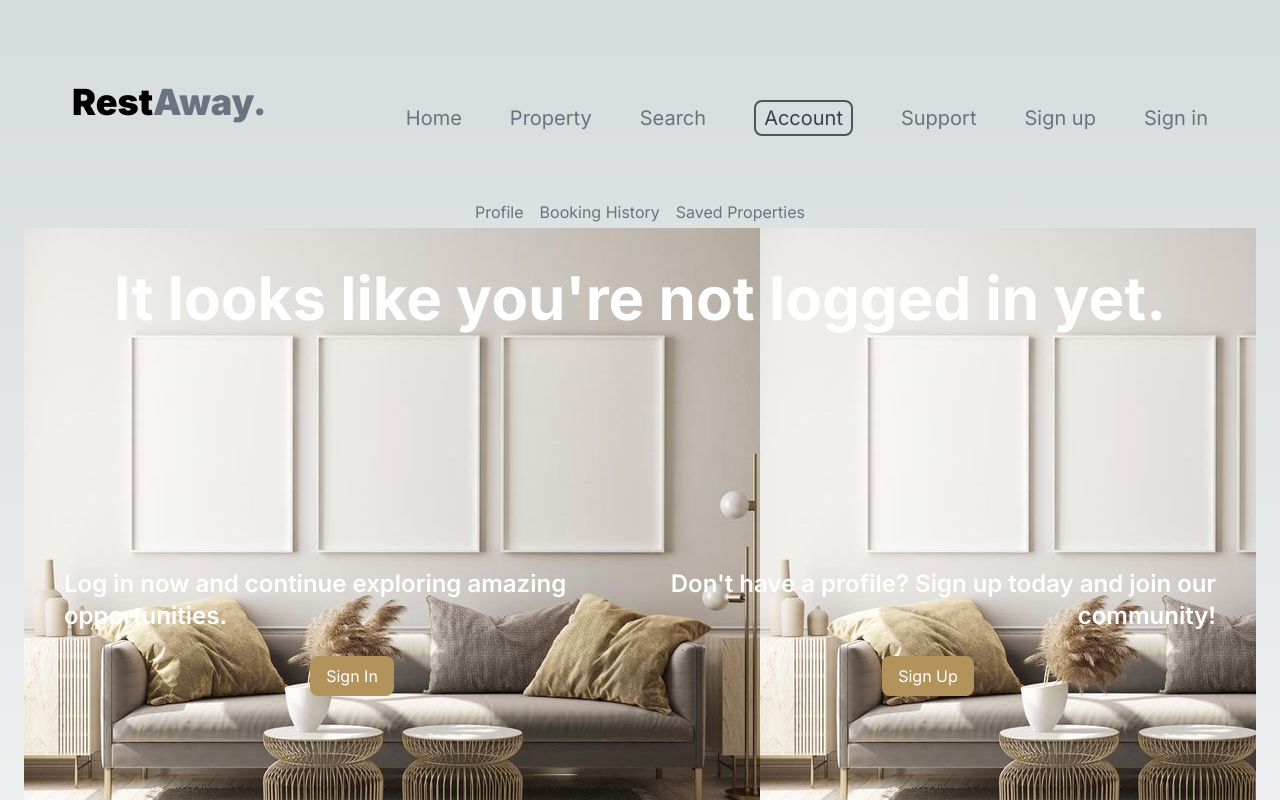
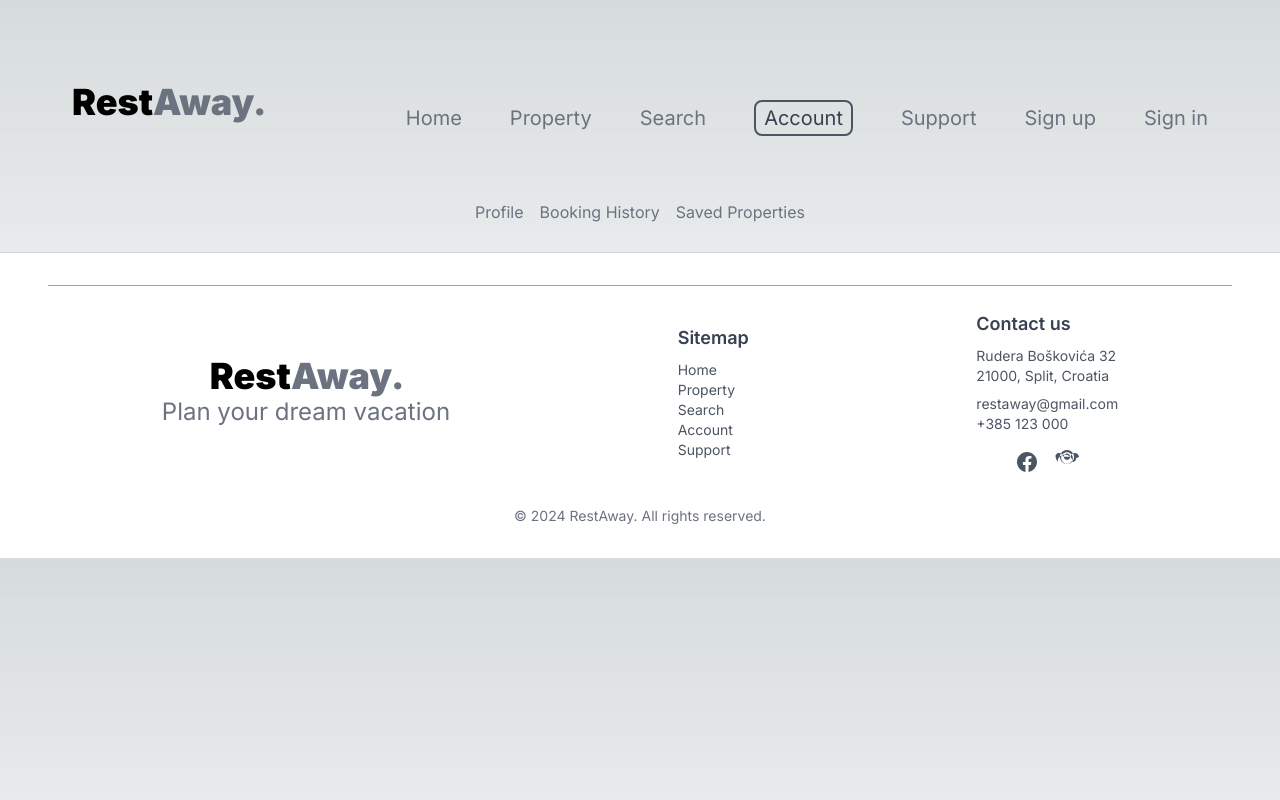
Before and after one commit to dariamilic/korisnicka-sucelja, a Next.js app in the folder rest_away_booking_project/: page /account in a window 1280 px wide. Shown: the top 800 px of the page. Built offline with nearby package versions, Linux system fonts and the light colour scheme.

Commit message:
deleted page design for account

```diff
--- a/rest_away_booking_project/src/app/account/_components/navigation.tsx
+++ b/rest_away_booking_project/src/app/account/_components/navigation.tsx
@@ -42,4 +42,5 @@ export function SideNavigation() {
       {pages.map((page, index) => processPage(page, index, pathname))}
     </ul>
   );
+
 }
--- a/rest_away_booking_project/src/app/account/page.tsx
+++ b/rest_away_booking_project/src/app/account/page.tsx
@@ -1,8 +1,8 @@
 "use client";
 import { Navigation } from "@/components/navigation";
 import { SideNavigation } from "./_components/navigation";
-import { useState, useCallback } from "react";
-import Link from "next/link";
+import { useState, useCallback, useEffect } from "react";
+import AccountProfilePage from "./profile/page";
 
 export default function Account() {
   const [isOpen, setIsOpen] = useState(false);
@@ -17,53 +17,6 @@ export default function Account() {
                   <div className="flex justify-center p-1">
                   <SideNavigation/>
                   </div>
-      {/* Glavni sadržaj */}
-      <div className="relative h-screen w-full">
-        {/* Pozadinska slika */}
-        <div
-           className="absolute inset-0 blur(15px)"
-           style={{
-             backgroundImage: "url('/prazanzid.jpg')", // Promijeni u naziv svoje slike
-           }}
-        ></div>
-
-        {/* Sloj za tekst */}
-        <div className="absolute inset-0 flex flex-col items-center pt-10">
-          {/* Glavni naslov */}
-          <div className="text-center text-white mb-16">
-            <h1 className="text-4xl md:text-6xl font-bold mb-4">
-              It looks like you&apos;re not logged in yet.
-            </h1>
-          </div>
-
-          {/* Tekstovi i gumbi na lijevoj i desnoj strani */}
-          <div className="flex justify-between w-full px-10 mt-40">
-            {/* Lijevi tekst i gumb */}
-            <div className="flex flex-col items-center w-1/2 text-left text-white">
-              <p className="text-xl md:text-2xl font-semibold mb-4">
-                Log in now and continue exploring amazing opportunities.
-              </p>
-              <Link href="/signIn">
-                <button className=" mt-2 py-2 px-4 bg-[#b2935c] text-white rounded-lg hover:bg-[#5B597A] focus:ring-2 focus:ring-offset-2 focus:ring-[#5B597A]">
-                  Sign In
-                </button>
-              </Link>
-            </div>
-
-            {/* Desni tekst i gumb */}
-            <div className="flex flex-col items-center w-1/2 text-right text-white">
-              <p className="text-xl md:text-2xl font-semibold mb-4">
-                Don&apos;t have a profile? Sign up today and join our community!
-              </p>
-              <Link href="/signUp">
-                <button className=" mt-2 py-2 px-4 bg-[#b2935c] text-white rounded-lg hover:bg-[#5B597A] focus:ring-2 focus:ring-offset-2 focus:ring-[#5B597A]">
-                  Sign Up
-                </button>
-              </Link>
-            </div>
-          </div>
-        </div>
-      </div>
     </main>
   );
 }
```
